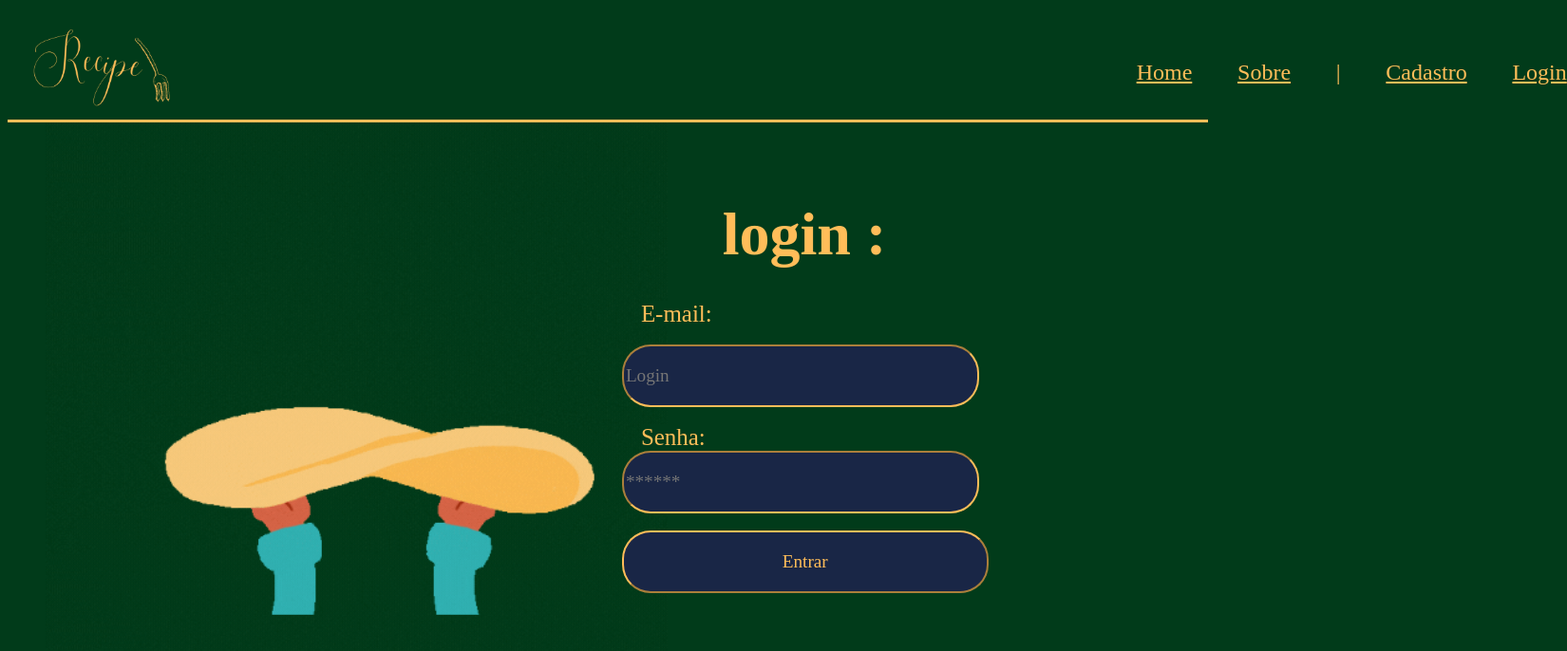
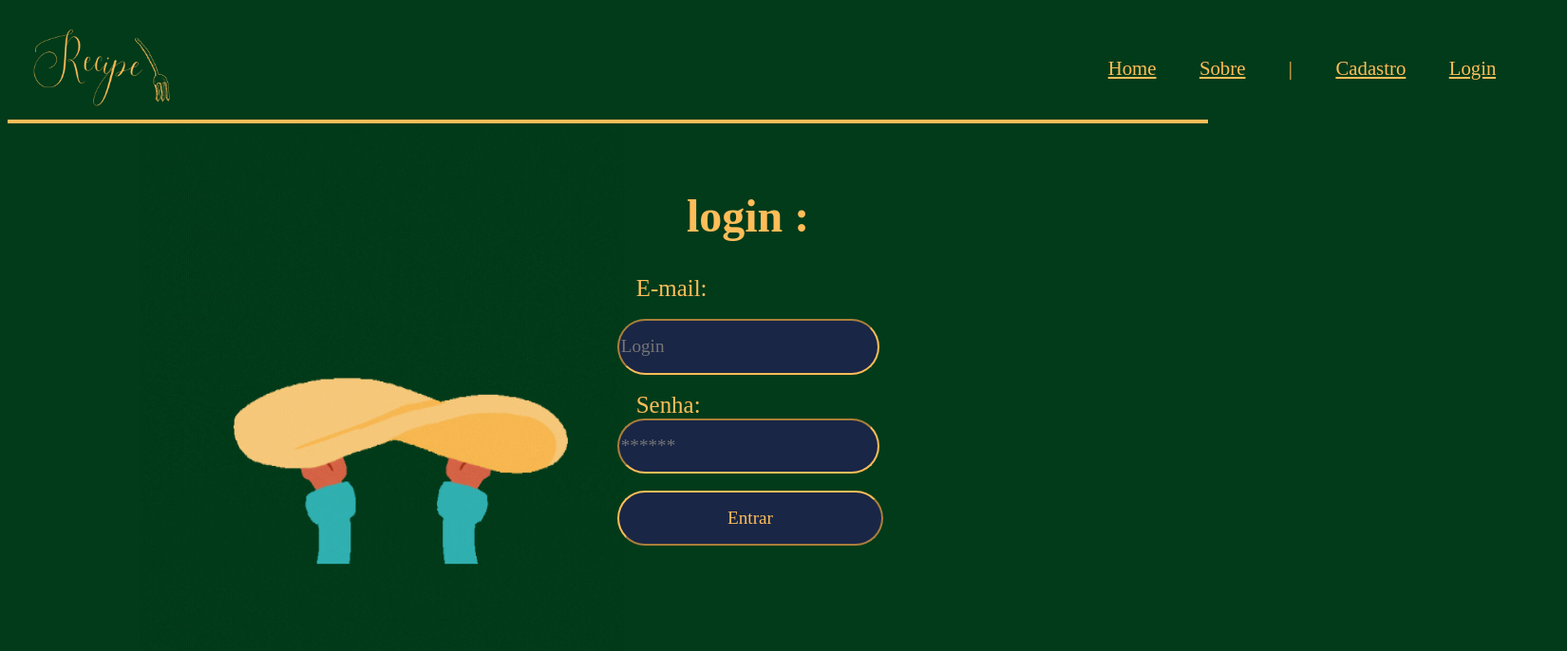
Before and after one commit to dudaaprado/Recipe.c, a website: page public/login.html in a window 1280 px wide. Shown: the whole page at 95% size, 1650 px wide, since content can reach past the window. Drawn offline with Linux system fonts and the light colour scheme.

Commit message:
login css

```diff
--- a/public/css/login.css
+++ b/public/css/login.css
@@ -7,20 +7,20 @@ a{
 /* titulo do login */
 .login {
   height: 12%;
-  color: #FFBD59;
-  margin-top: 3%;
-  margin-left: 20%;
-  font-family: " Tiro Devanagari Sanskrit', serif;";
-  font-size: xx-large;
+    color: #FFBD59;
+    margin-top: 3%;
+    margin-left: 17%;
+    font-family: " Tiro Devanagari Sanskrit', serif;";
+    font-size: x-large;
 }
 
 
 /* box do login */
 .section_login{
-  width: 290px;
-  height: 57px;
+  width: 211px;
+  height: 50px;
   margin-left: -96%;
-  margin-top: 65%
+  margin-top: 76%;
 }
 
 /*
@@ -72,6 +72,7 @@ display: flex;
   margin-left: 12%;
 }
 img{
-  width: 131%;
-  margin-left: 8%;
+  width: 102%;
+  margin-left: 28%;
+  height: 114%;
 }
--- a/public/css/login_cabecalho.css
+++ b/public/css/login_cabecalho.css
@@ -12,7 +12,7 @@ body{
   }
 
 .header {
-    border-bottom: 3px solid #FFBD59;
+    border-bottom: 4px solid #FFBD59;
     display: flex;
   }
 
@@ -33,16 +33,16 @@ body{
 
 
   .navbar {
-      margin-left: 315%;
-      font-size: x-large;
-      width: 150%;
+      margin-left: 345%;
+      font-size: 130%;
+      width: 153%;
       display: flex;
       flex-direction: row;
       align-items: center;
       justify-content: space-between;
       list-style: none;
       color: #FFBD59;
-      height: 76%;
+      height: 73%
 }
 
 a{
```
